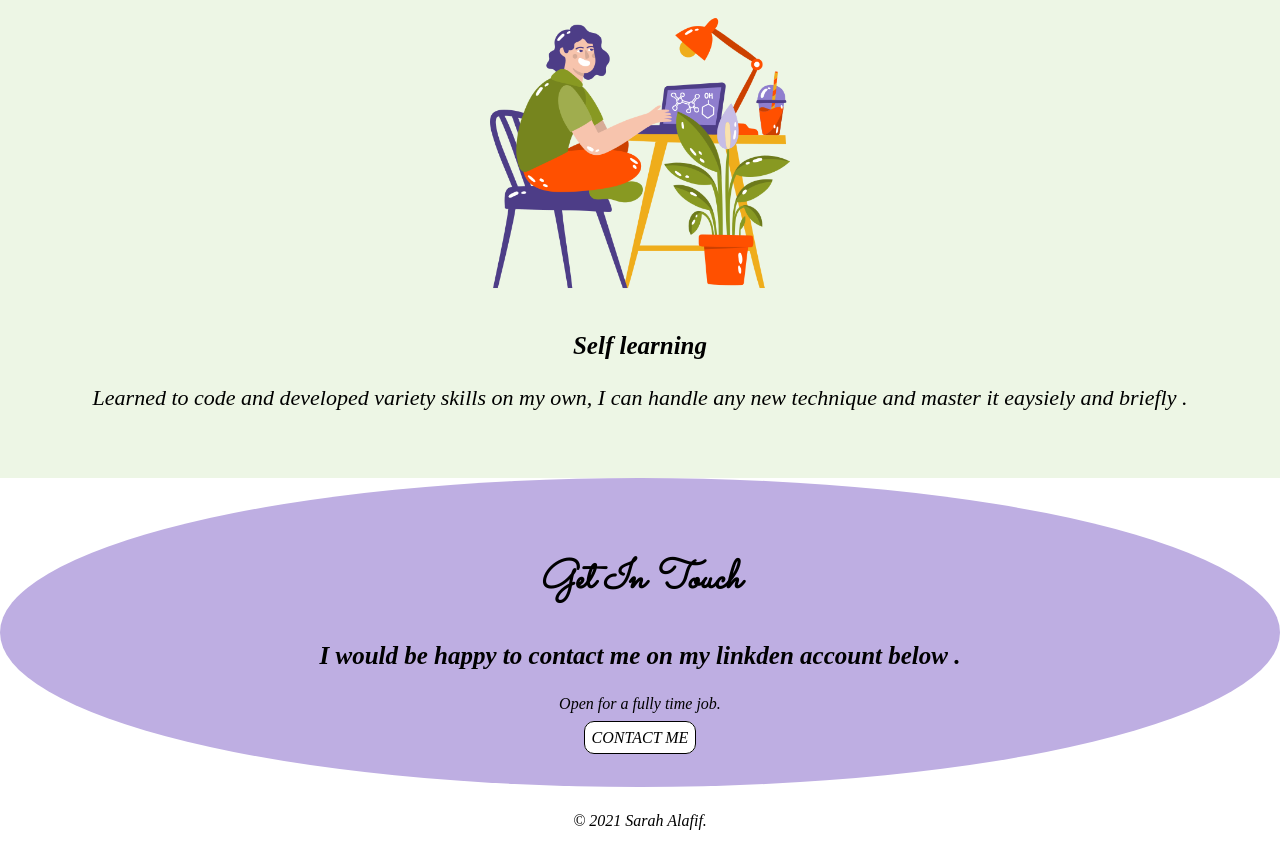
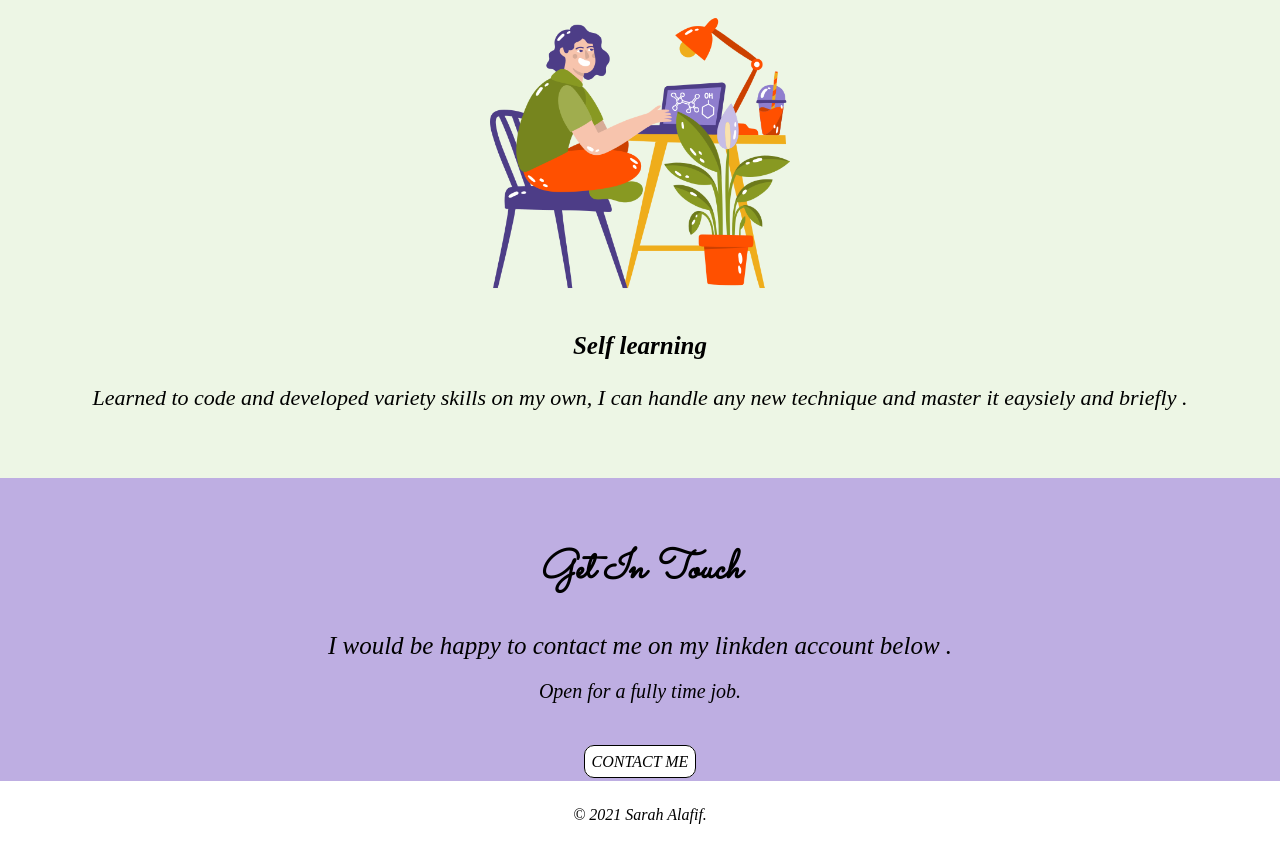
Before and after one commit to SarahAlafif/MySite, a plain HTML site: page index.html in a window 1280 px wide. Shown: the part 2203-3058 px from the top of the page. Drawn offline with Linux system fonts and the light colour scheme; a web font is replaced by a local one.

Commit message:
edit contact me section

```diff
--- a/css/style.css
+++ b/css/style.css
@@ -19,6 +19,12 @@ h4{
   margin: 0;
   font-family: 'Uchen', serif;
   font-size: 25px;
+}
+h5{
+  font-size: 25px;
+  font-family: 'Uchen', serif;
+  margin: 0;
+  font-weight: lighter;
 }
 .top-container{
   margin:auto 0;
@@ -72,8 +78,9 @@ border-radius: 50%;
   background-color: #BEAEE2;
   text-align: center;
   margin: 0;
-  padding: 40px;
-  border-radius: 50%;
+  padding-top: 30px;
+  padding-bottom: 10px;
+  /*border-radius: 50%;*/
 
 }
 .bottom-container{
@@ -96,4 +103,9 @@ border-radius: 50%;
   color: black;
   background: white;
   border-radius:10px;
+  margin-top: 20px;
 }
+#contact{
+  font-size: 20px;
+  margin-bottom: 50px;
+}
--- a/index.html
+++ b/index.html
@@ -39,8 +39,8 @@
       </div>
       <div class="contact-me">
         <h2>Get In Touch</h2>
-        <h3>I would be happy to contact me on my linkden account below .</h3>
-        <p>Open for a fully time job.</p>
+        <h5>I would be happy to contact me on my linkden account below .</h5>
+        <p id="contact">Open for a fully time job.</p>
         <a class="btn" href="https://www.linkedin.com/in/sarah-alafif-312a261a5/">CONTACT ME</a>
       </div>
     </div>
```
